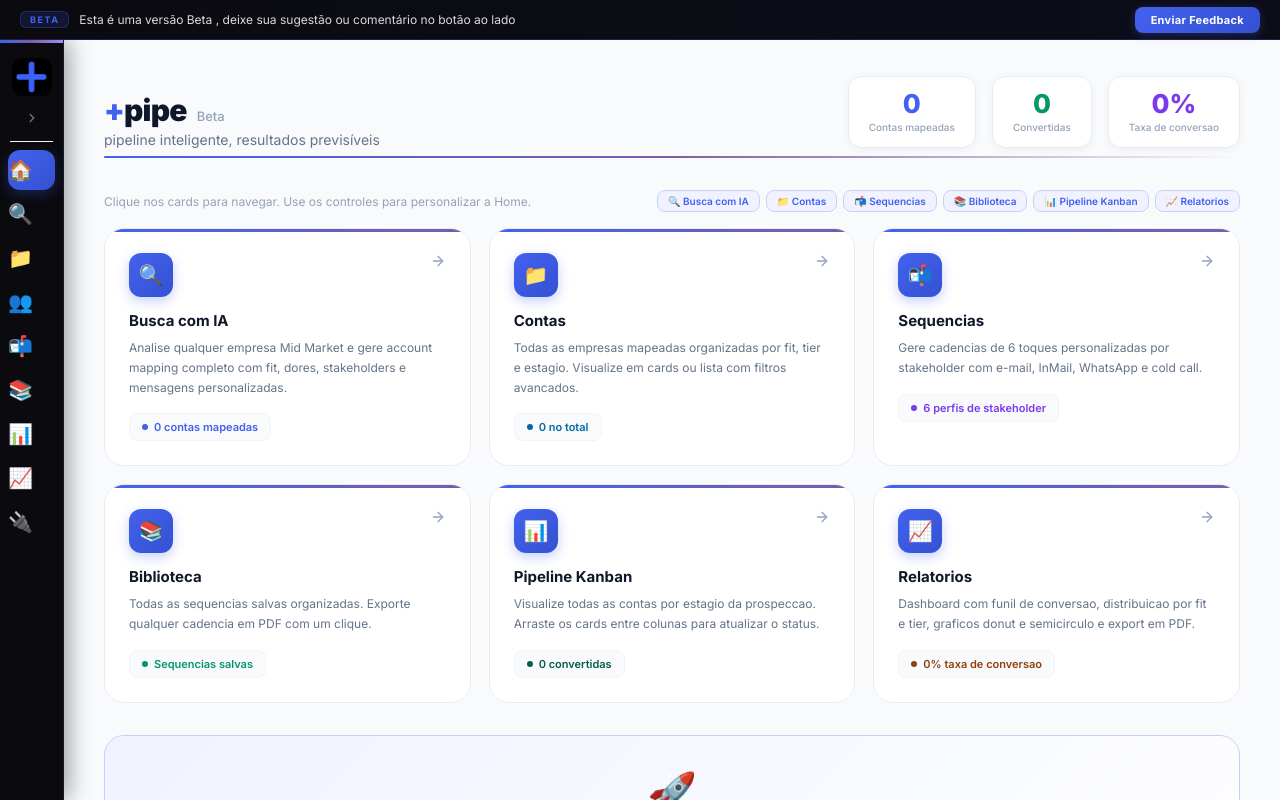
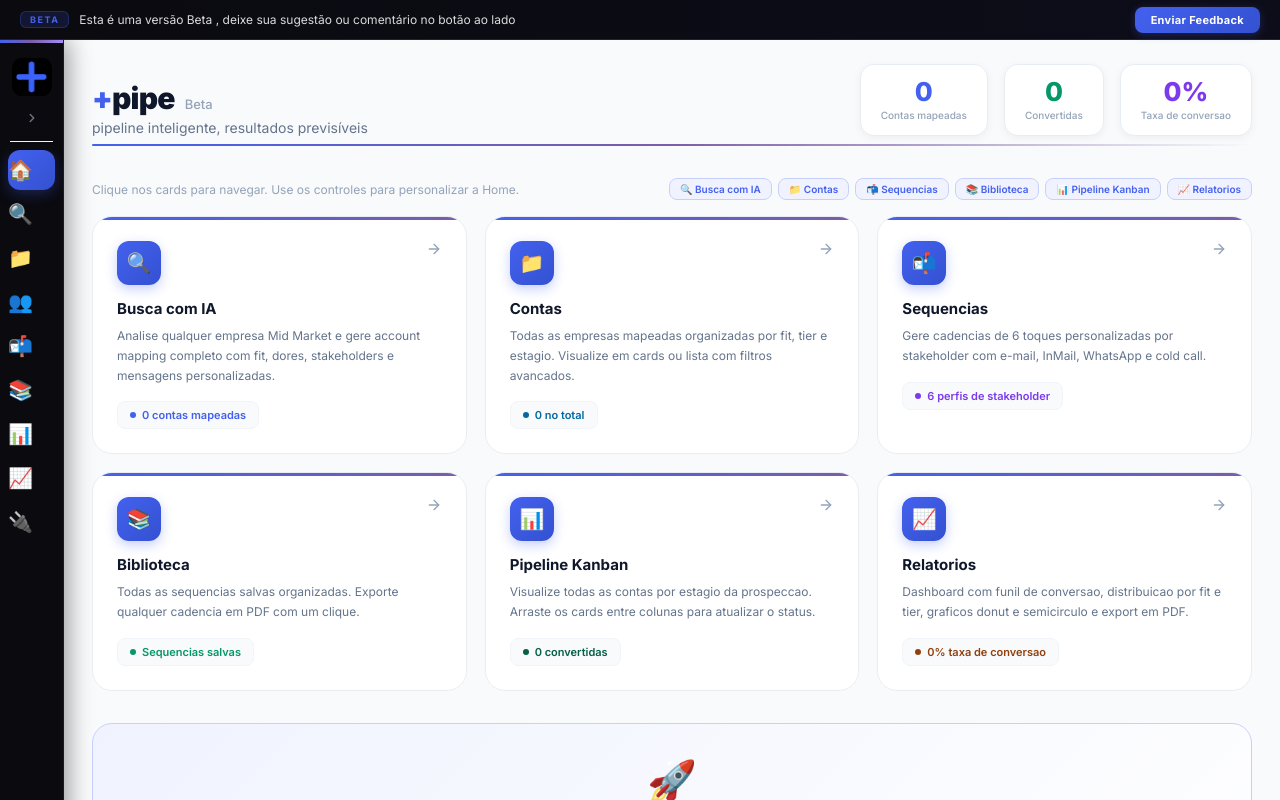
Before and after one commit to andreipheimann-sketch/maispipe, a React (Vite) app: page / in a window 1280 px wide. Shown: the top 800 px of the page. Built offline with nearby package versions, Linux system fonts and the light colour scheme.

Commit message:
Atualizar o App.jsx

```diff
--- a/App.jsx
+++ b/App.jsx
@@ -1,5 +1,4 @@
 import { useState, useEffect, useRef } from "react";
-import ReactDOM from "react-dom";
 // -- STORAGE , localStorage (persists across reloads) -------------------------
 var STORAGE_PREFIX = "bdrhelper_";
 function storageGet(key) {
@@ -407,7 +406,7 @@ function SequenceView(props) {
 // -- SEQUENCE MODAL ------------------------------------------------------------
 function SequenceModal(props) {
   var seq = props.seq;
-  var el = (
+  return (
     <div style={{position:"fixed",top:0,left:0,right:0,bottom:0,background:"rgba(15,23,42,.75)",zIndex:9999,display:"flex",alignItems:"flex-start",justifyContent:"center",padding:"12px 10px",overflowY:"auto",overflowX:"hidden",WebkitOverflowScrolling:"touch"}} onClick={function(e){if(e.target===e.currentTarget)props.onClose();}}>
       <div style={{background:"#fff",borderRadius:18,width:"100%",maxWidth:660,boxShadow:"0 24px 80px rgba(15,23,42,.3)",marginBottom:16,flexShrink:0}} onClick={function(e){e.stopPropagation();}}>
         <div style={{padding:"14px 14px",borderBottom:"1px solid #f1f5f9",display:"flex",justifyContent:"space-between",alignItems:"flex-start",gap:8}}>
@@ -436,7 +435,6 @@ function SequenceModal(props) {
       </div>
     </div>
   );
-  return ReactDOM.createPortal(el, document.body);
 }
 // -- ACCOUNT CARD --------------------------------------------------------------
 function AccountCard(props) {
@@ -1392,31 +1390,33 @@ function ContactsView(props) {
                   {expandedGroups[empresa] && <div style={{display:"flex",flexDirection:"column",gap:8,paddingLeft:8,paddingBottom:4,border:"1px solid rgba(67,97,238,.14)",borderTop:"none",borderRadius:"0 0 12px 12px",background:"#fafbff",padding:"10px 8px 10px 12px"}}>
                     {group.map(function(c) {
                       return (
-                        <div key={c.id} style={{background:"#fff",border:"1.5px solid #e8edf4",borderRadius:14,padding:"14px 18px",display:"flex",alignItems:"center",gap:14,flexWrap:"wrap",transition:"all .2s"}} onMouseEnter={function(e){e.currentTarget.style.borderColor="#4361EE";e.currentTarget.style.boxShadow="0 2px 12px rgba(67,97,238,.08)";}} onMouseLeave={function(e){e.currentTarget.style.borderColor="#e8edf4";e.currentTarget.style.boxShadow="";}}>
-                          <div style={{width:38,height:38,borderRadius:10,background:"linear-gradient(135deg,#4361EE,#0ea5e9)",display:"flex",alignItems:"center",justifyContent:"center",flexShrink:0}}>
-                            <span style={{fontSize:14,color:"#fff",fontWeight:700}}>{(c.nome||"?")[0].toUpperCase()}</span>
+                        <div key={c.id} style={{background:"#fff",border:"1.5px solid #e8edf4",borderRadius:14,padding:"12px 14px",display:"flex",flexDirection:"column",gap:10,transition:"all .2s"}} onMouseEnter={function(e){e.currentTarget.style.borderColor="#4361EE";e.currentTarget.style.boxShadow="0 2px 12px rgba(67,97,238,.08)";}} onMouseLeave={function(e){e.currentTarget.style.borderColor="#e8edf4";e.currentTarget.style.boxShadow="";}}>
+                          <div style={{display:"flex",alignItems:"center",gap:10}}>
+                            <div style={{width:36,height:36,borderRadius:10,background:"linear-gradient(135deg,#4361EE,#0ea5e9)",display:"flex",alignItems:"center",justifyContent:"center",flexShrink:0}}>
+                              <span style={{fontSize:13,color:"#fff",fontWeight:700}}>{(c.nome||c.cargo||"?")[0].toUpperCase()}</span>
+                            </div>
+                            <div style={{flex:1,minWidth:0}}>
+                              <div style={{fontSize:13,fontWeight:700,color:"#0f172a",marginBottom:1,overflow:"hidden",textOverflow:"ellipsis",whiteSpace:"nowrap"}}>{c.nome||c.cargo}</div>
+                              {c.nome && c.cargo && c.nome!==c.cargo && <div style={{fontSize:11,color:"#6b7280",overflow:"hidden",textOverflow:"ellipsis",whiteSpace:"nowrap"}}>{c.cargo}</div>}
+                            </div>
+                            <div style={{display:"flex",gap:6,flexShrink:0}}>
+                              {c.linkedin && (
+                                <a href={c.linkedin} target="_blank" rel="noreferrer" style={{background:"#eff6ff",border:"1px solid #bfdbfe",color:"#0a66c2",borderRadius:8,padding:"5px 8px",fontSize:10,fontWeight:600,textDecoration:"none",display:"flex",alignItems:"center"}}>{"in"}</a>
+                              )}
+                              <button onClick={function(){deleteContact(c.id);}} style={{background:"none",border:"1px solid #fee2e2",color:"#ef4444",borderRadius:8,padding:"5px 8px",fontSize:10,cursor:"pointer",fontFamily:"inherit"}}>{"x"}</button>
+                            </div>
                           </div>
-                          <div style={{flex:1,minWidth:0}}>
-                            <div style={{fontSize:13,fontWeight:700,color:"#0f172a",marginBottom:2,overflow:"hidden",textOverflow:"ellipsis",whiteSpace:"nowrap"}}>{c.nome}</div>
-                            <div style={{fontSize:11,color:"#6b7280",overflow:"hidden",textOverflow:"ellipsis",whiteSpace:"nowrap"}}>{c.cargo}</div>
-                          </div>
-                          <div style={{minWidth:180,flexShrink:0}}>
+                          <div style={{width:"100%"}}>
                             {c.email ? (
-                              <div style={{display:"flex",alignItems:"center",gap:6,flexWrap:"wrap"}}>
-                                <span style={{fontSize:11,color:c.emailValidated?"#10b981":"#64748b",fontWeight:c.emailValidated?700:400,wordBreak:"break-all"}}>{c.email}</span>
-                                {c.emailValidated && <span style={{fontSize:9,fontWeight:700,color:"#10b981",background:"#f0fdf4",border:"1px solid #bbf7d0",borderRadius:6,padding:"1px 6px"}}>{"OK"}</span>}
+                              <div style={{display:"flex",alignItems:"center",gap:6,flexWrap:"wrap",background:"#f8fafc",borderRadius:8,padding:"6px 10px"}}>
+                                <span style={{fontSize:11,color:c.emailValidated?"#10b981":"#64748b",fontWeight:c.emailValidated?700:400,wordBreak:"break-all",flex:1}}>{c.email}</span>
+                                {c.emailValidated && <span style={{fontSize:9,fontWeight:700,color:"#10b981",background:"#f0fdf4",border:"1px solid #bbf7d0",borderRadius:6,padding:"1px 6px",flexShrink:0}}>{"OK"}</span>}
                               </div>
                             ) : (
-                              <button onClick={function(){enrichEmail(c);}} disabled={enriching[c.id]} style={{background:enriching[c.id]?"#f1f5f9":"linear-gradient(135deg,#4361EE,#3451d1)",color:enriching[c.id]?"#94a3b8":"#fff",border:"none",borderRadius:8,padding:"5px 12px",fontSize:10,fontWeight:600,cursor:enriching[c.id]?"default":"pointer",fontFamily:"inherit"}}>
+                              <button onClick={function(){enrichEmail(c);}} disabled={enriching[c.id]} style={{width:"100%",background:enriching[c.id]?"#f1f5f9":"linear-gradient(135deg,#4361EE,#3451d1)",color:enriching[c.id]?"#94a3b8":"#fff",border:"none",borderRadius:8,padding:"8px 12px",fontSize:11,fontWeight:600,cursor:enriching[c.id]?"default":"pointer",fontFamily:"inherit",boxSizing:"border-box"}}>
                                 {enriching[c.id] ? "Buscando..." : "Buscar e-mail Apollo"}
                               </button>
                             )}
-                          </div>
-                          <div style={{display:"flex",gap:6,flexShrink:0}}>
-                            {c.linkedin && (
-                              <a href={c.linkedin} target="_blank" rel="noreferrer" style={{background:"#eff6ff",border:"1px solid #bfdbfe",color:"#0a66c2",borderRadius:8,padding:"5px 10px",fontSize:10,fontWeight:600,textDecoration:"none",display:"flex",alignItems:"center"}}>{"in"}</a>
-                            )}
-                            <button onClick={function(){deleteContact(c.id);}} style={{background:"none",border:"1px solid #fee2e2",color:"#ef4444",borderRadius:8,padding:"5px 8px",fontSize:10,cursor:"pointer",fontFamily:"inherit"}}>{"x"}</button>
                           </div>
                         </div>
                       );
@@ -2649,7 +2649,7 @@ export default function App() {
     stakeholders.forEach(function(s) {
       if (!s.cargo) return;
       var cid = "contact:" + Date.now() + "-" + Math.random().toString(36).slice(2,7);
-      var contact = { id:cid, nome:s.nome||"", cargo:s.cargo||"", empresa:nome, email:s.email||"", emailValidated:false, linkedin:s.linkedin||"", savedAt:Date.now() };
+      var contact = { id:cid, nome:s.nome||(s.cargo||""), cargo:s.cargo||"", empresa:nome, email:s.email||"", emailValidated:false, linkedin:s.linkedin||"", savedAt:Date.now() };
       storageSet(cid, contact);
     });
   }
@@ -2680,7 +2680,7 @@ export default function App() {
     "::-webkit-scrollbar{width:5px;height:5px}",
     "::-webkit-scrollbar-track{background:#f1f5f9}",
     "::-webkit-scrollbar-thumb{background:#cbd5e1;border-radius:3px}",
-    "@media(max-width:768px){.main-content{padding:20px!important}.g2{grid-template-columns:1fr!important}.modal-grid{grid-template-columns:1fr!important}.kpi-grid{grid-template-columns:1fr 1fr!important}.chart-grid{grid-template-columns:1fr!important}.card-grid{grid-template-columns:1fr!important}.modal-box{max-width:98vw!important;border-radius:16px!important}.modal-tabs{overflow-x:auto!important}.modal-tabs button{font-size:10px!important;padding:8px 10px!important}.status-chips{overflow-x:auto!important}.fluxo de atendimento-scroll{overflow-x:auto!important}}",
+    "@media(max-width:768px){html,body{overflow-x:hidden!important;max-width:100vw!important}.main-content{padding:16px 12px!important;width:100%!important;box-sizing:border-box!important;min-width:0!important}.g2{grid-template-columns:1fr!important}.modal-grid{grid-template-columns:1fr!important}.kpi-grid{grid-template-columns:1fr 1fr!important}.chart-grid{grid-template-columns:1fr!important}.card-grid{grid-template-columns:1fr!important}.modal-box{max-width:calc(100vw - 16px)!important;border-radius:16px!important;width:100%!important}.modal-tabs{overflow-x:auto!important}.modal-tabs button{font-size:10px!important;padding:8px 10px!important}.status-chips{overflow-x:auto!important}}",
     "@keyframes shimmer{0%{background-position:-400px 0}100%{background-position:400px 0}}",
     "@keyframes glow{0%,100%{box-shadow:0 0 0 0 rgba(16,185,129,0)}50%{box-shadow:0 0 0 6px rgba(67,97,238,.1)}}",
     "@keyframes float{0%,100%{transform:translateY(0)}50%{transform:translateY(-4px)}}",
@@ -2709,9 +2709,9 @@ export default function App() {
     {id:"integracoes",  emoji:"🔌", label:"Integrações"},
   ];
   return (
-    <div style={{display:"flex",flexDirection:"column",height:"100vh",background:"#f8fafc",overflow:"hidden"}}>
+    <div style={{display:"flex",flexDirection:"column",height:"100vh",background:"#f8fafc",overflowX:"clip",maxWidth:"100vw"}}>
       <BetaBanner/>
-    <div style={{display:"flex",flex:1,overflow:"hidden"}}>
+    <div style={{display:"flex",flex:1,overflowX:"clip",minWidth:0,width:"100%"}}>
       <style>{css}</style>
       <div className="sidebar" onMouseEnter={function(){if(!sidebarPinned)setSidebarHover(true);}} onMouseLeave={function(){if(!sidebarPinned)setSidebarHover(false);}} style={{width:sidebarExpanded?224:64,background:"#0A0A0F",borderRight:"1px solid #1a1a2e",display:"flex",flexDirection:"column",flexShrink:0,boxShadow:"4px 0 24px rgba(0,0,0,.4)",position:"relative",overflow:"hidden",transition:"width .35s cubic-bezier(.4,0,.2,1)"}}>
         <div style={{height:3,background:"linear-gradient(90deg,#4361EE,#7B5EA7,#A78BFA)",flexShrink:0}}/>
@@ -2758,8 +2758,8 @@ export default function App() {
           </div>
         )}
       </div>
-      <div style={{flex:1,display:"flex",flexDirection:"column",minHeight:0}}>
-        <div className="main-content" style={{flex:1,overflowY:"auto",padding:"36px 40px"}}>
+      <div style={{flex:1,display:"flex",flexDirection:"column",minHeight:0,minWidth:0,width:0}}>
+        <div className="main-content" style={{flex:1,overflowY:"auto",padding:"24px 28px",boxSizing:"border-box",width:"100%",minWidth:0}}>
           {loading ? (
             <div style={{display:"flex",alignItems:"center",justifyContent:"center",height:"100%",gap:12}}>
               <div style={{width:8,height:8,borderRadius:"50%",background:"#4361EE"}}/>
```
